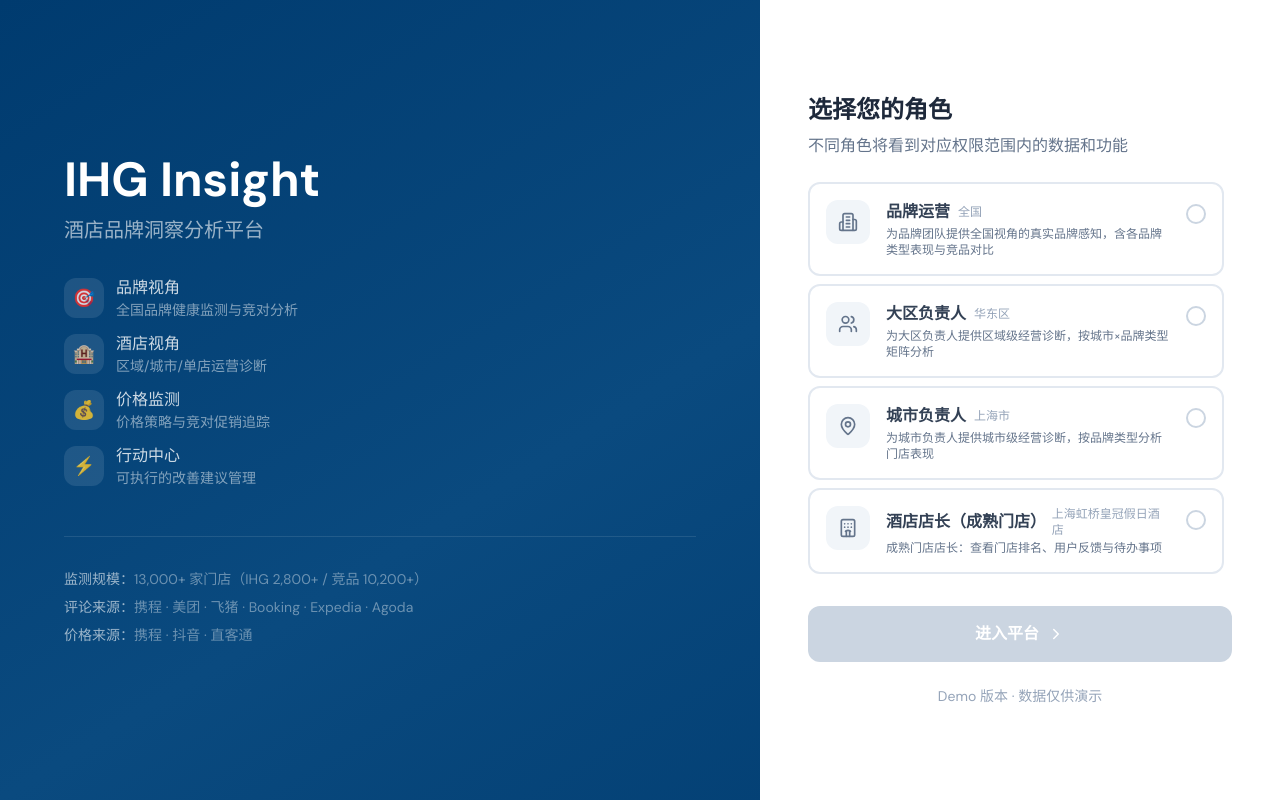
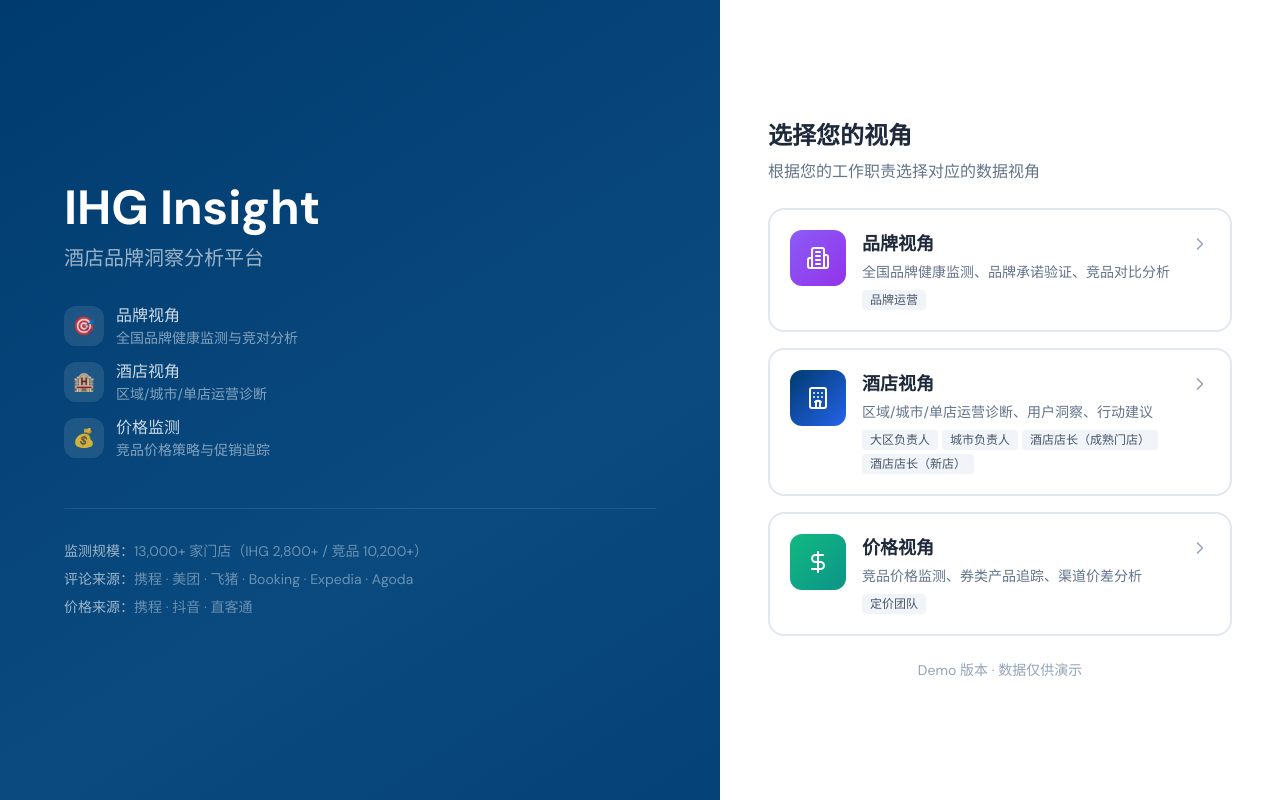
Before and after one commit to IvyRong2024/hotel-insight-platform, a React (Vite) app: page /login in a window 1280 px wide. Built offline with nearby package versions, Linux system fonts and the light colour scheme.

Commit message:
feat: Redesign login page with 3 main viewports (Brand/Hotel/Price)

```diff
--- a/src/pages/Login.tsx
+++ b/src/pages/Login.tsx
@@ -1,22 +1,62 @@
 import { useState } from 'react';
 import { useNavigate } from 'react-router-dom';
 import { useAuth, roleConfigs, UserRole } from '../context/AuthContext';
-import { Building2, Users, MapPin, Hotel, DollarSign, ChevronRight, Sparkles } from 'lucide-react';
+import { Building2, Users, MapPin, Hotel, DollarSign, ChevronRight, Sparkles, TrendingUp } from 'lucide-react';
 import clsx from 'clsx';
 
+// 三大视角入口配置
+const viewportGroups = [
+  {
+    id: 'brand',
+    name: '品牌视角',
+    icon: <Building2 size={24} />,
+    color: 'from-violet-500 to-purple-600',
+    description: '全国品牌健康监测、品牌承诺验证、竞品对比分析',
+    roles: ['brand_ops'],
+  },
+  {
+    id: 'hotel',
+    name: '酒店视角',
+    icon: <Hotel size={24} />,
+    color: 'from-ihg-navy to-blue-600',
+    description: '区域/城市/单店运营诊断、用户洞察、行动建议',
+    roles: ['region_vp', 'city_mgr', 'hotel_mgr', 'hotel_mgr_new'],
+  },
+  {
+    id: 'price',
+    name: '价格视角',
+    icon: <DollarSign size={24} />,
+    color: 'from-emerald-500 to-teal-600',
+    description: '竞品价格监测、券类产品追踪、渠道价差分析',
+    roles: ['revenue_mgr'],
+  },
+];
+
 const roleIcons: Record<UserRole, React.ReactNode> = {
-  brand_ops: <Building2 size={20} />,
-  region_vp: <Users size={20} />,
-  city_mgr: <MapPin size={20} />,
-  hotel_mgr: <Hotel size={20} />,
-  hotel_mgr_new: <Sparkles size={20} />,
-  revenue_mgr: <DollarSign size={20} />,
+  brand_ops: <TrendingUp size={18} />,
+  region_vp: <Users size={18} />,
+  city_mgr: <MapPin size={18} />,
+  hotel_mgr: <Hotel size={18} />,
+  hotel_mgr_new: <Sparkles size={18} />,
+  revenue_mgr: <DollarSign size={18} />,
 };
 
 export function Login() {
+  const [selectedViewport, setSelectedViewport] = useState<string | null>(null);
   const [selectedRole, setSelectedRole] = useState<UserRole | null>(null);
   const { login } = useAuth();
   const navigate = useNavigate();
+
+  const handleViewportSelect = (viewportId: string) => {
+    setSelectedViewport(viewportId);
+    // 如果该视角只有一个角色，自动选中
+    const viewport = viewportGroups.find(v => v.id === viewportId);
+    if (viewport && viewport.roles.length === 1) {
+      setSelectedRole(viewport.roles[0] as UserRole);
+    } else {
+      setSelectedRole(null);
+    }
+  };
 
   const handleLogin = () => {
     if (selectedRole) {
@@ -24,6 +64,11 @@
       navigate('/');
     }
   };
+
+  const currentViewport = viewportGroups.find(v => v.id === selectedViewport);
+  const availableRoles = currentViewport
+    ? roleConfigs.filter(r => currentViewport.roles.includes(r.id))
+    : [];
 
   return (
     <div className="min-h-screen bg-gradient-to-br from-ihg-navy via-ihg-navy-light to-ihg-navy flex">
@@ -37,8 +82,7 @@
         <div className="space-y-3 text-white/80">
           <FeatureItem icon="🎯" title="品牌视角" desc="全国品牌健康监测与竞对分析" />
           <FeatureItem icon="🏨" title="酒店视角" desc="区域/城市/单店运营诊断" />
-          <FeatureItem icon="💰" title="价格监测" desc="价格策略与竞对促销追踪" />
-          <FeatureItem icon="⚡" title="行动中心" desc="可执行的改善建议管理" />
+          <FeatureItem icon="💰" title="价格监测" desc="竞品价格策略与促销追踪" />
         </div>
 
         <div className="mt-12 pt-8 border-t border-white/10">
@@ -51,14 +95,87 @@
       </div>
 
       {/* Right: Login */}
-      <div className="w-[520px] bg-white flex flex-col justify-center px-12">
+      <div className="w-[560px] bg-white flex flex-col justify-center px-12">
+        {!selectedViewport ? (
+          // 第一步：选择视角
+          <>
             <div className="mb-6">
-          <h2 className="text-2xl font-bold text-slate-800 mb-2">选择您的角色</h2>
-          <p className="text-slate-500">不同角色将看到对应权限范围内的数据和功能</p>
+              <h2 className="text-2xl font-bold text-slate-800 mb-2">选择您的视角</h2>
+              <p className="text-slate-500">根据您的工作职责选择对应的数据视角</p>
             </div>
 
-        <div className="space-y-2 mb-6 max-h-[400px] overflow-y-auto pr-2">
-          {roleConfigs.map((role) => (
+            <div className="space-y-4 mb-6">
+              {viewportGroups.map((viewport) => (
+                <button
+                  key={viewport.id}
+                  onClick={() => handleViewportSelect(viewport.id)}
+                  className="w-full group"
+                >
+                  <div className={clsx(
+                    'p-5 rounded-2xl border-2 transition-all text-left',
+                    'hover:border-slate-300 hover:shadow-lg',
+                    'border-slate-200 bg-white'
+                  )}>
+                    <div className="flex items-start gap-4">
+                      <div className={clsx(
+                        'w-14 h-14 rounded-xl flex items-center justify-center text-white bg-gradient-to-br',
+                        viewport.color
+                      )}>
+                        {viewport.icon}
+                      </div>
+                      <div className="flex-1">
+                        <div className="flex items-center justify-between mb-1">
+                          <span className="text-lg font-bold text-slate-800">{viewport.name}</span>
+                          <ChevronRight size={20} className="text-slate-400 group-hover:text-slate-600 transition-colors" />
+                        </div>
+                        <p className="text-sm text-slate-500">{viewport.description}</p>
+                        <div className="mt-2 flex flex-wrap gap-1">
+                          {viewport.roles.map(roleId => {
+                            const role = roleConfigs.find(r => r.id === roleId);
+                            return role ? (
+                              <span key={roleId} className="text-xs px-2 py-0.5 bg-slate-100 text-slate-600 rounded">
+                                {role.name}
+                              </span>
+                            ) : null;
+                          })}
+                        </div>
+                      </div>
+                    </div>
+                  </div>
+                </button>
+              ))}
+            </div>
+
+            <p className="text-center text-sm text-slate-400">
+              Demo 版本 · 数据仅供演示
+            </p>
+          </>
+        ) : (
+          // 第二步：选择具体角色
+          <>
+            <div className="mb-6">
+              <button
+                onClick={() => { setSelectedViewport(null); setSelectedRole(null); }}
+                className="text-sm text-slate-500 hover:text-ihg-navy mb-3 flex items-center gap-1"
+              >
+                ← 返回选择视角
+              </button>
+              <div className="flex items-center gap-3 mb-2">
+                <div className={clsx(
+                  'w-10 h-10 rounded-xl flex items-center justify-center text-white bg-gradient-to-br',
+                  currentViewport?.color
+                )}>
+                  {currentViewport?.icon}
+                </div>
+                <h2 className="text-2xl font-bold text-slate-800">{currentViewport?.name}</h2>
+              </div>
+              <p className="text-slate-500">
+                {availableRoles.length > 1 ? '选择您的具体角色' : '确认进入'}
+              </p>
+            </div>
+
+            <div className="space-y-2 mb-6 max-h-[320px] overflow-y-auto pr-2">
+              {availableRoles.map((role) => (
                 <button
                   key={role.id}
                   onClick={() => setSelectedRole(role.id)}
@@ -116,6 +233,8 @@
             <p className="mt-6 text-center text-sm text-slate-400">
               Demo 版本 · 数据仅供演示
             </p>
+          </>
+        )}
       </div>
     </div>
   );
```
Lines whose indentation alone changed are shown as unchanged.
